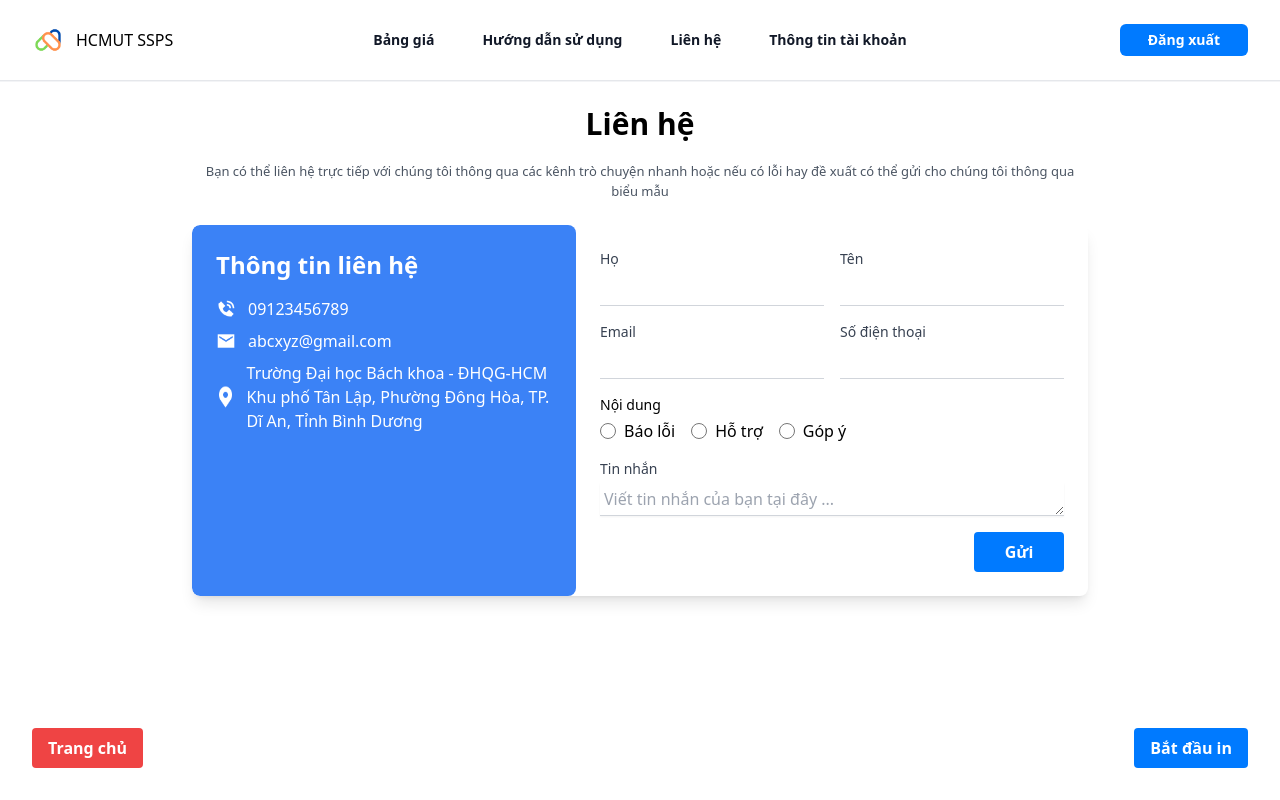
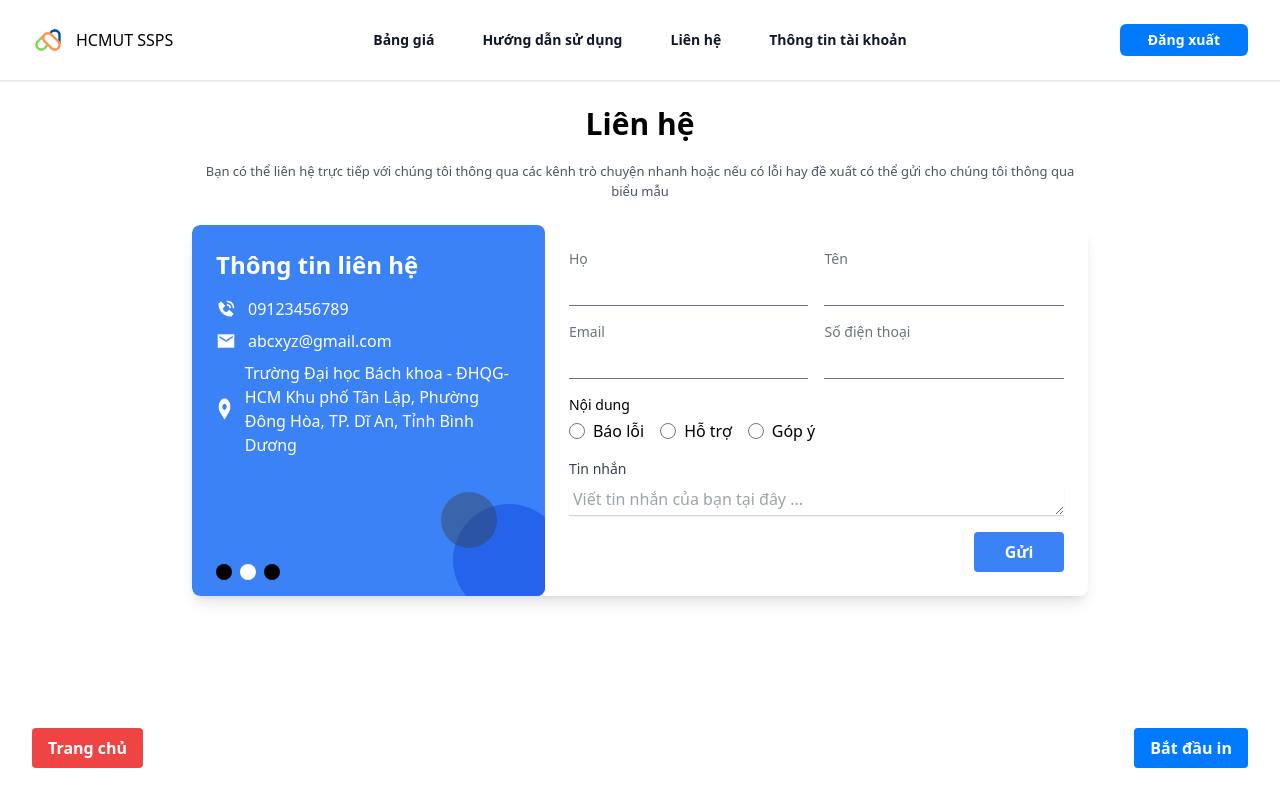
Before and after one commit to dinhduc0794/BTL_CNPM_student-smart-printing-service, a React (Vite) app: page /contact in a window 1280 px wide. Built offline with nearby package versions, Linux system fonts and the light colour scheme.

Commit message:
Update Contact Page

```diff
--- a/src/pages/Contact.jsx
+++ b/src/pages/Contact.jsx
@@ -1,11 +1,58 @@
-
 import Layout from './Layout';
 import callIcon from '~/assets/phonecall.png';
 import emailIcon from '~/assets/email.png';
 import locationIcon from '~/assets/location.png';
+import { useState } from 'react';
 
 function Contact(){
+    const [formData, setFormData] = useState({
+        firstName: "",
+        lastName: "",
+        email: "",
+        phone: "",
+        message: "",
+    });
 
+    const [notification, setNotification] = useState({
+        message: "",
+        type: "",
+        visible: false,
+    });
+
+    const handleChange = (e) => {
+        const { name, value } = e.target;
+        setFormData({ ...formData, [name]: value });
+    };
+
+    const handleSubmit = () => {
+        const { firstName, lastName, email, phone } = formData;
+        if (!firstName || !lastName || !email || !phone) {
+            setNotification({
+                message: "Vui lòng điền đầy đủ thông tin",
+                type: "error",
+                visible: true,
+            });
+            setTimeout(() => {
+                setNotification({ ...notification, visible: false });
+            }, 2000);
+            } else {
+            setNotification({
+                message: "Đã gửi thành công",
+                type: "success",
+                visible: true,
+            });
+            setTimeout(() => {
+                setNotification({ ...notification, visible: false });
+            }, 2000);
+            setFormData({
+                firstName: "",
+                lastName: "",
+                email: "",
+                phone: "",
+                message: "",
+            });
+        }
+    };
     return (
         <div>
             <Layout
@@ -15,101 +62,106 @@ function Contact(){
                 rightLabel="Bắt đầu in"
                 rightLink="/printer"
             >
-                <div className="min-h-[20vh] flex items-center justify-center  p-4 -mt-5">
-                    <div className="w-full max-w-4xl ">
+                <div className="min-h-[20vh] flex items-center justify-center p-4 -mt-5">
+                    <div className="w-full max-w-4xl relative">
                         <p className="text-center text-gray-600 mb-6 text-[13px]">
                             Bạn có thể liên hệ trực tiếp với chúng tôi thông qua các kênh trò chuyện nhanh hoặc nếu có lỗi hay đề xuất có thể gửi cho chúng tôi thông qua biểu mẫu
                         </p>
-                        <div className="grid grid-cols-1 md:grid-cols-[1.5fr_2fr] bg-white shadow-lg rounded-lg overflow-hidden">
-                            <div className="bg-blue-500 text-white rounded-lg p-6">
+                        {notification.visible && (
+                            <div
+                            className={`fixed top-4 right-4 py-2 px-4 rounded shadow-lg ${
+                                notification.type === "success" ? "bg-blue-500 text-white" : "bg-red-500 text-white"
+                            }`}
+                            >
+                            {notification.message}
+                            </div>
+                        )}
+                        <div className="grid grid-cols-1 md:grid-cols-[1.3fr_2fr] bg-white shadow-lg rounded-lg overflow-hidden relative">
+                            <div className="bg-blue-500 text-white rounded-lg p-6 relative  overflow-hidden">
                                 <h2 className="text-2xl font-bold mb-4">Thông tin liên hệ</h2>
                                 <ul>
                                     <li className="mb-2 flex items-center">
                                         <span className="mr-3">
-                                            <img src={callIcon} alt="PhoneCall" className="w-5 h-5" style={{ filter: 'brightness(0) invert(1)' }} />
+                                            <img src={callIcon} alt="PhoneCall" className="w-5 h-5 invert" />
                                         </span>
                                         <span>09123456789</span>
                                     </li>
                                     <li className="mb-2 flex items-center">
                                         <span className="mr-3">
-                                            <img src={emailIcon} alt="Email" className="w-5 h-5" style={{ filter: 'brightness(0) invert(1)' }} />
+                                            <img src={emailIcon} alt="Email" className="w-5 h-5 invert" />
                                         </span>
                                         <span>abcxyz@gmail.com</span>
                                     </li>
                                     <li className="flex items-center">
                                         <span className="mr-3">
-                                            <img src={locationIcon} alt="Location" className="w-12 h-6" style={{ filter: 'brightness(0) invert(1)' }} />
+                                            <img src={locationIcon} alt="Location" className="w-12 h-6 invert" />
                                         </span>
                                         <span>
-                                            Trường Đại học Bách khoa - ĐHQG-HCM Khu phố Tân Lập, Phường
-                                            Đông Hòa, TP. Dĩ An, Tỉnh Bình Dương
+                                            Trường Đại học Bách khoa - ĐHQG-HCM Khu phố Tân Lập, Phường Đông Hòa, TP. Dĩ An, Tỉnh Bình Dương
                                         </span>
                                     </li>
                                 </ul>
+                                <div className="flex justify-start space-x-2 mt-4  absolute bottom-4 left-6">
+                                    <span className="w-4 h-4 bg-black rounded-full"></span>
+                                    <span className="w-4 h-4 bg-white rounded-full"></span>
+                                    <span className="w-4 h-4 bg-black rounded-full"></span>
+                                </div>
+                                <div >
+                                    <div className="absolute w-28 h-28 bg-blue-600  rounded-full -bottom-5 -right-5"></div>
+                                    <div className="w-14 h-14 bg-gray-700 opacity-45 rounded-full absolute bottom-12 right-12"></div>
+                                </div>
                             </div>
-
                             <div className="p-6">
                                 <form className="space-y-4">
                                     <div className="grid grid-cols-2 gap-4">
                                         <div>
-                                            <label className="block text-sm font-medium text-gray-700">Họ</label>
-                                            <input
-                                            type="text"
-                                            className="mt-1 w-full border-b border-gray-300 p-1 "
-                                            />
+                                            <label className="block text-sm font-medium text-gray-500">Họ</label>
+                                            <input type="text"
+                                                name="firstName"
+                                                value={formData.firstName}
+                                                onChange={handleChange}
+                                                className="mt-1 w-full border-b border-gray-500 p-1" />
                                         </div>
                                         <div>
-                                            <label className="block text-sm font-medium text-gray-700">Tên</label>
-                                            <input
-                                            type="text"
-                                            className="mt-1 w-full border-b border-gray-300 p-1"
-                                            />
+                                            <label className="block text-sm font-medium text-gray-500">Tên</label>
+                                            <input type="text"
+                                                name="lastName"
+                                                value={formData.lastName}
+                                                onChange={handleChange}
+                                                className="mt-1 w-full border-b border-gray-500 p-1" />
                                         </div>
                                     </div>
                                     <div className="grid grid-cols-2 gap-4">
                                         <div>
-                                            <label className="block text-sm font-medium text-gray-700">Email</label>
-                                            <input
-                                            type="email"
-                                            className="mt-1 w-full border-b border-gray-300 p-1 "
-                                            />
+                                            <label className="block text-sm font-medium text-gray-500">Email</label>
+                                            <input type="email"
+                                                name="email"
+                                                value={formData.email}
+                                                onChange={handleChange}
+                                                className="mt-1 w-full border-b border-gray-500 p-1" />
                                         </div>
                                         <div>
-                                            <label className="block text-sm font-medium text-gray-700">Số điện thoại</label>
-                                            <input
-                                            type="tel"
-                                            className="mt-1 w-full border-b border-gray-300 p-1 "
-                                            />
+                                            <label className="block text-sm font-medium text-gray-500">Số điện thoại</label>
+                                            <input type="tel"
+                                                name="phone"
+                                                value={formData.phone}
+                                                onChange={handleChange}
+                                                className="mt-1 w-full border-b border-gray-500 p-1" />
                                         </div>
                                     </div>
                                     <div>
                                         <label className="block text-sm font-medium text-black-700">Nội dung</label>
                                         <div className="flex items-center space-x-4 mt-1">
                                             <label className="flex items-center">
-                                                <input
-                                                type="radio"
-                                                name="content"
-                                                value="Báo lỗi"
-                                                className="h-4 w-4 text-blue-500 "
-                                                />
+                                                <input type="radio" name="content" value="Báo lỗi" className="h-4 w-4 text-blue-500" />
                                                 <span className="ml-2">Báo lỗi</span>
                                             </label>
                                             <label className="flex items-center">
-                                                <input
-                                                type="radio"
-                                                name="content"
-                                                value="Hỗ trợ"
-                                                className="h-4 w-4 text-blue-500"
-                                                />
+                                                <input type="radio" name="content" value="Hỗ trợ" className="h-4 w-4 text-blue-500" />
                                                 <span className="ml-2">Hỗ trợ</span>
                                             </label>
                                             <label className="flex items-center">
-                                                <input
-                                                type="radio"
-                                                name="content"
-                                                value="Góp ý"
-                                                className="h-4 w-4 text-blue-500"
-                                                />
+                                                <input type="radio" name="content" value="Góp ý" className="h-4 w-4 text-blue-500" />
                                                 <span className="ml-2">Góp ý</span>
                                             </label>
                                         </div>
@@ -117,17 +169,19 @@ function Contact(){
                                     <div>
                                         <label className="block text-sm font-medium text-gray-700">Tin nhắn</label>
                                         <textarea
-                                        rows="1"
-                                        className="mt-1 block w-full border-b border-gray-300  shadow-sm p-1"
-                                        placeholder="Viết tin nhắn của bạn tại đây ..."
-                                        ></textarea>
+                                            name="message"
+                                            value={formData.message}
+                                            onChange={handleChange}
+                                            rows="1"
+                                            className="mt-1 block w-full border-b border-gray-300 shadow-sm p-1"
+                                            placeholder="Viết tin nhắn của bạn tại đây ...">
+                                        </textarea>
                                     </div>
                                     <div className="text-right">
-                                        <button
-                                        type="submit"
-                                        className="w-[90px] text-white font-semibold py-2 px-4 rounded bg-primary-500 hover:bg-primary-600"
-                                        >
-                                        Gửi
+                                        <button type="button"
+                                            onClick={handleSubmit}
+                                            className="w-[90px] text-white font-semibold py-2 px-4 rounded bg-blue-500 hover:bg-blue-600">
+                                            Gửi
                                         </button>
                                     </div>
                                 </form>
@@ -138,6 +192,5 @@ function Contact(){
             </Layout>
         </div>
     )
-
 }
 export default Contact;
```
